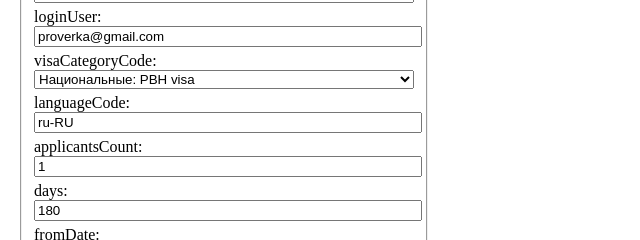
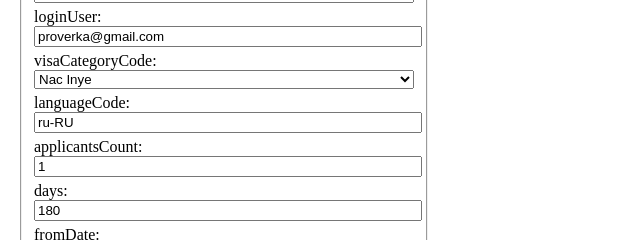
Before and after one commit to lesovich4/vicyn, a plain HTML site: page src/index.html in a window 1280 px wide. Shown: the part 162-402 px from the top of the page, 440-1080 px from the left. Drawn offline with nearby package versions, Linux system fonts and the light colour scheme.

Commit message:
Update Minsk visaCategoryCode options

```diff
--- a/src/index.html
+++ b/src/index.html
@@ -197,8 +197,8 @@
                             </option>
                             <option value="WDV" data-center-code="PIN" class="hidden">Национальные: Work D-visa</option>
                             <option value="OCV" data-center-code="PIN" class="hidden">Шенген C: Other C visa</option>
-                            <option value="ODV" data-center-code="POL-MIN">Национальные: Other D-visa</option>
-                            <option value="PBHDV" data-center-code="POL-MIN" selected="selected">Национальные: PBH visa
+                            <option value="INY" data-center-code="POL-MIN" selected="selected">Nac Inye</option>
+                            <option value="PBHDV" data-center-code="POL-MIN">Национальные: PBH visa
                             </option>
                             <option value="PDV" data-center-code="POL-MIN">Национальные: Postal D-visa</option>
                             <option value="BCV" data-center-code="POL-MIN">Шенген C: Business C</option>
```
